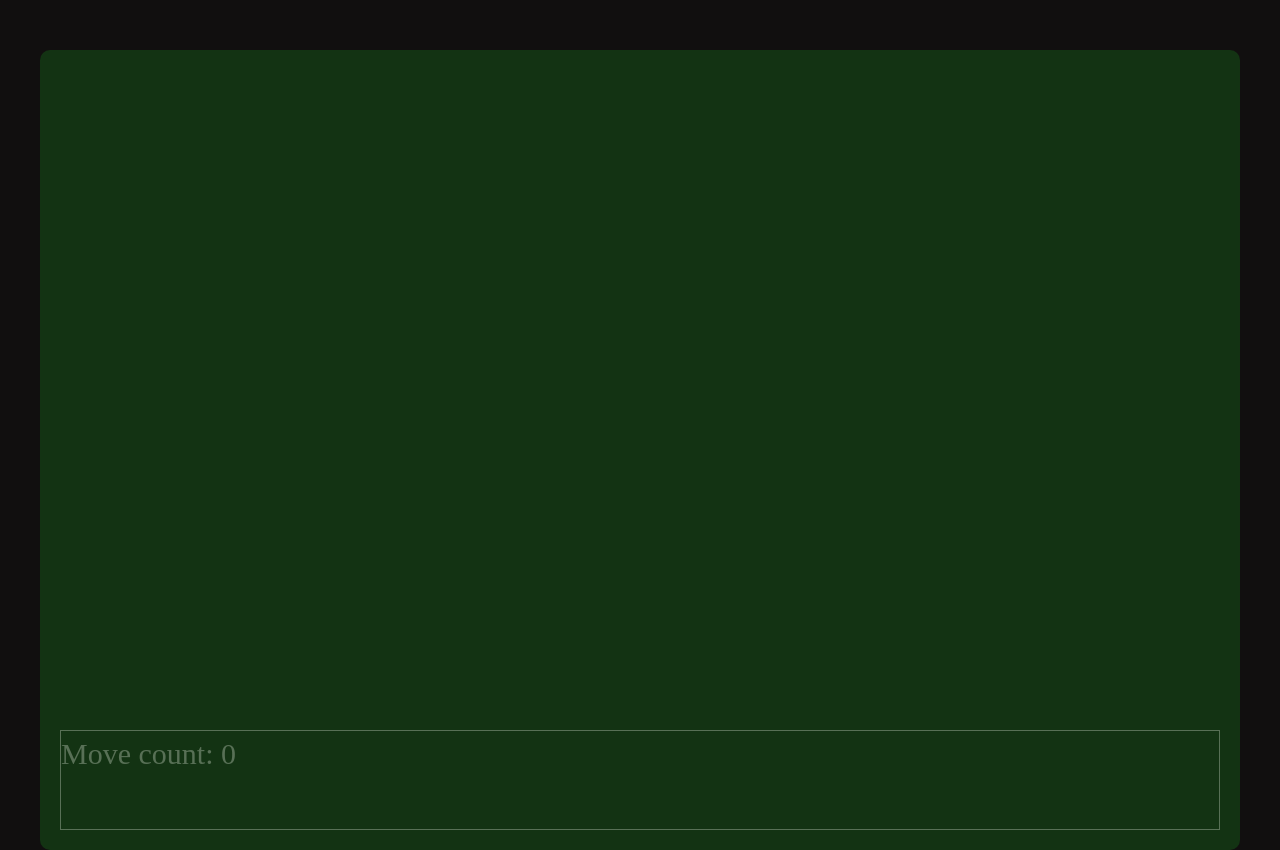
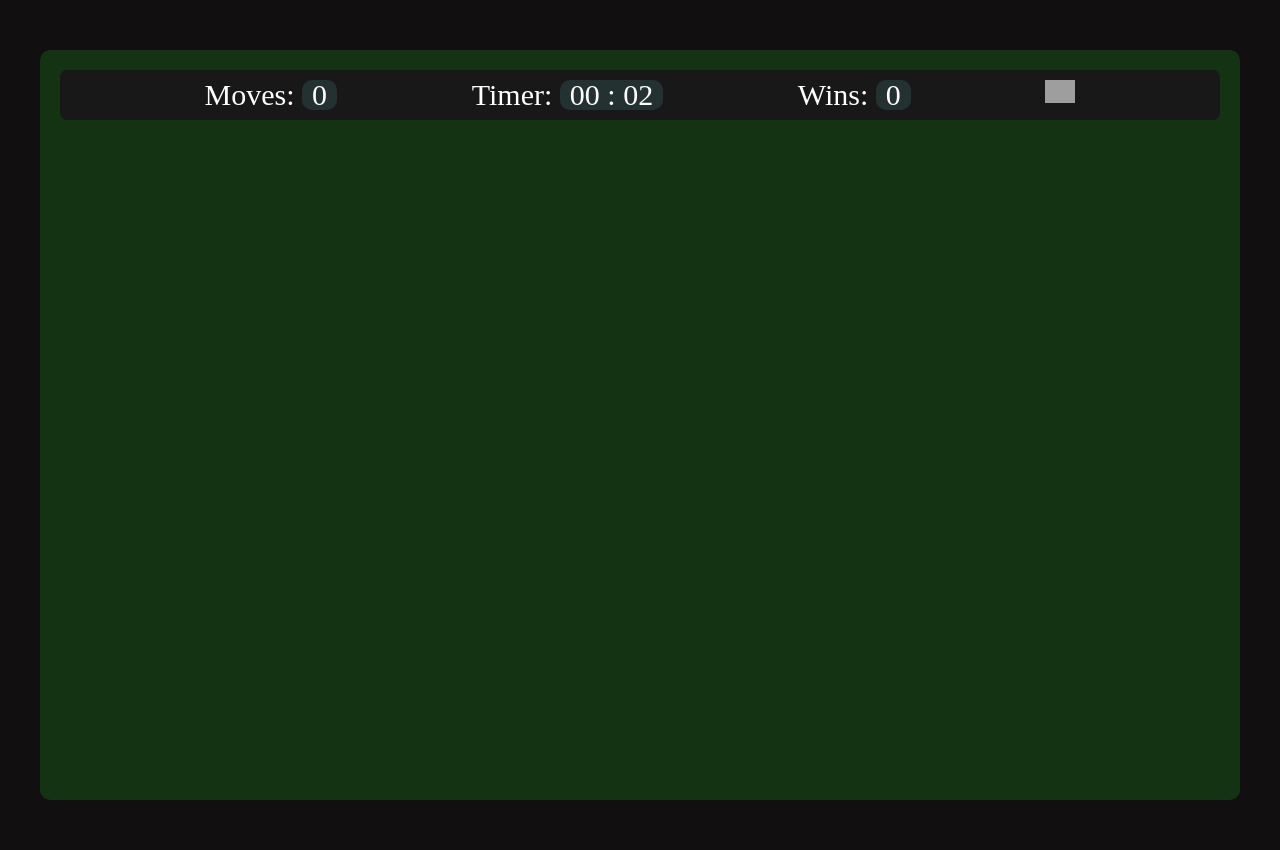
Before and after one commit to naurisievins/MD8-1, a website built with webpack: page src/index.html in a window 1280 px wide. Both pictures are taken after a click on the button "Start game!". After the commit the page ends 800 px from the top, so only its background shows below. Built offline with nearby package versions, Linux system fonts and the light colour scheme; grey boxes are pictures that could not be loaded; files whose address does not match are found by name.

Commit message:
Added extras and fixes

```diff
--- a/src/index.html
+++ b/src/index.html
@@ -11,18 +11,26 @@
 </head>
 <body>
     <div class="memory_game">
-        <button class ="btn btn--start-game">Start game!</button>
-        <!-- <div class="card card--back"></div>
-        <div class="card card--front">2</div>
-        <div class="card">3</div>
+            <button class ="btn start-game--js">Start game!</button>
+        <div class="footer">
+            <div class="footer__moves">
+                <span>Moves:</span>
+                <div class="number_container moves_number_container--js">0</div>
+            </div>
+            <div class="footer__timer">
+                <span>Timer:</span>
+                <div class="number_container timer_number_container--js">00 : 00</div>
+            </div>
+            <div class="footer__wins">
+                <span>Wins:</span>
+                <div class="number_container win_number_container--js">0</div>
+            </div>
+            <div class="footer__reset">
+                <img class ="reset_button reset_button--js" src="https://imgs.search.brave.com/TOXRKZYtOeo7TUVDFtzAtVgFUlZwQPWCrHkktz_Nm6o/rs:fit:1200:1200:1/g:ce/aHR0cHM6Ly9wbHVz/cG5nLmNvbS9pbWct/cG5nL3Jlc3RhcnQt/cG5nLW9wZW4tMjAw/MC5wbmc" width="30px" alt="refresh game">
+            </div>
+        </div>
 
-        <div class="break_line"></div>
-
-        <div class="card">4</div>
-        <div class="card">5</div>
-        <div class="card">6</div> -->
     </div>
-
 
     <script src="/scripts.js"></script>
 </body>
--- a/src/scripts.ts
+++ b/src/scripts.ts
@@ -1,6 +1,24 @@
-let cardArray:string[]= [], moveCount = 0, selectedCard: number, cardPairs = 3, clicked = 0, clickable = true, htmlCards:NodeListOf<HTMLDivElement>;
+let cardArray:string[]= [],
+    moveCount = 0,
+    selectedCard: number,
+    cardPairs = 3,
+    clicked = 0,
+    clickable = true,
+    htmlCards:NodeListOf<HTMLDivElement>,
+    wins = 0,
+    min = 0,
+    sec = 1,
+    timerInterval:NodeJS.Timeout;
 
-for (let i = 1; i <= cardPairs; i++) {
+const fullWidthDiv = document.createElement("div"),
+      movesCounter = document.querySelector(".moves_number_container--js"),
+      timeCounter = document.querySelector(".timer_number_container--js"),
+      winCounter = document.querySelector(".win_number_container--js"),
+      resetButton = document.querySelector(".reset_button--js"),
+      startButton = document.querySelector(".start-game--js"),
+      cardContainer = document.querySelector(".memory_game");
+
+for (let i = 1; i <= cardPairs; i++) { // Push in card values
     cardArray.push(i.toString());
     cardArray.push(i.toString());
 }
@@ -22,29 +40,61 @@ function shuffle (array: string[]) {
 }
 /* ------ End of shuffle array ------ */
 
-const startButton = document.querySelector<HTMLButtonElement>(".btn");
-const cardContainer = document.querySelector<HTMLDivElement>(".memory_game");
-const footerDiv = document.createElement("div");
+const timer = () => {
+    let timeGo = ():void => {
+        timeCounter.innerHTML = `${min<10?'0'+min:min} : ${sec<10?'0'+sec:sec}`
+        if (sec < 60) {
+            sec += 1;
+        } else if (sec === 60) {
+            min += 1;
+            sec = 0;
+        }
+        if (min === 59 && sec === 59) {
+            clearInterval(timerInterval)
+        }
+    }
+    timerInterval = setInterval(timeGo, 1000);
+}
 
 const startGame = () => {
     startButton.classList.add("hidden");
     shuffle(cardArray);
+    timer();
     moveCount = 0;
+    movesCounter.innerHTML = "0";
+    min = 0;
+    sec = 1;
+    timeCounter.innerHTML = "00 : 00";
      for (let i = 0; i < cardPairs*2; i++) {
-        const newDiv = document.createElement("div");
-        cardContainer.appendChild(newDiv).classList.add("card", "card--back");
+        const cardDiv = document.createElement("div");
+        cardContainer.appendChild(cardDiv).classList.add("card", "card--back");
         if (i === 2) {
-            const newDiv = document.createElement("div");
-            cardContainer.appendChild(newDiv).classList.add("full_width_line");
+            //const fullLineDiv = document.createElement("div");
+            cardContainer.appendChild(fullWidthDiv).classList.add("full_width_line");
         }
      }
-     cardContainer.appendChild(footerDiv).classList.add("full_width_line", "footer");
-     footerDiv.innerHTML = "Move count: " + moveCount
      htmlCards = document.querySelectorAll(".card");
      htmlCards.forEach((card, index) => handleCardClicks(card, index))
 }
 
-startButton.addEventListener("click", startGame)
+const reset = () => { // Reset game when reset button clicked
+    htmlCards.forEach(card => {
+        card.classList.remove("card--front");
+        card.classList.add("card--back");
+        card.innerHTML = '';
+    })
+    min = 0;
+    sec = 1;
+    timeCounter.innerHTML = "00 : 00";
+    movesCounter.innerHTML = "0";
+    moveCount = 0;
+    clicked = 0;
+    clickable = true;
+    shuffle(cardArray);
+}
+
+startButton.addEventListener("click", startGame); // call startGame() when start game button clicked
+resetButton.addEventListener("click", reset); // call reset() when reset button clicked
 
 const handleCardClicks = (card:Element, index:number) => {
     let cardClicked = () => {
@@ -58,7 +108,7 @@ const handleCardClicks = (card:Element, index:number) => {
                 clicked += 1;
             } else {
                 moveCount +=1
-                footerDiv.innerHTML = "Move count: " + moveCount
+                movesCounter.innerHTML = moveCount.toString();
                 let wait:number
                 clickable = false;
                 clicked = 0;
@@ -97,7 +147,10 @@ let checkIfWin = () => {
         htmlCards.forEach(card => {
             cardContainer.removeChild(card);
         })
-        footerDiv.innerHTML = "YOU WIN!"
+        wins += 1;
+        clearInterval(timerInterval)
+        winCounter.innerHTML = wins.toString();
+        cardContainer.removeChild(fullWidthDiv)
         startButton.classList.remove("hidden");
     }
 }
--- a/src/styles.scss
+++ b/src/styles.scss
@@ -15,6 +15,7 @@ body {
 
 .memory_game {
   display:flex;
+  flex-direction:row;
   flex-wrap:wrap;
   width:1200px;
   min-height:80vh;
@@ -28,6 +29,7 @@ body {
 }
 
 .btn {
+  justify-self:center;
   padding:8px 100px;
   cursor:pointer;
   margin:0 auto;
@@ -35,6 +37,19 @@ body {
   border: none;
   font-weight: 600;
   font-size:20px;
+  background-color:rgb(24, 24, 24);
+  color:#FFF;
+  &:hover {
+    cursor:grab;
+    opacity:0.9;
+  }
+}
+
+.reset_button {
+  cursor:pointer;
+  &:hover {
+    opacity:0.8;
+  }
 }
 
 .card {
@@ -61,8 +76,21 @@ body {
 }
 
 .footer {
-  height:100px;
-  border:1px solid;
+  display:flex;
+  align-self:end;
+  justify-content:space-evenly;
+  width:100%;
+  line-height:30px;
+  border-radius:7px;
+  background-color:rgb(24 24 24);
+  padding:10px 10px;
   font-size:30px;
-  color:rgb(88, 112, 86)
+  color:#FFF;
 }
+
+.number_container {
+  display:inline-block;
+  background-color:rgb(36, 49, 49);
+  padding: 0 10px;
+  border-radius:10px;
+}
```
